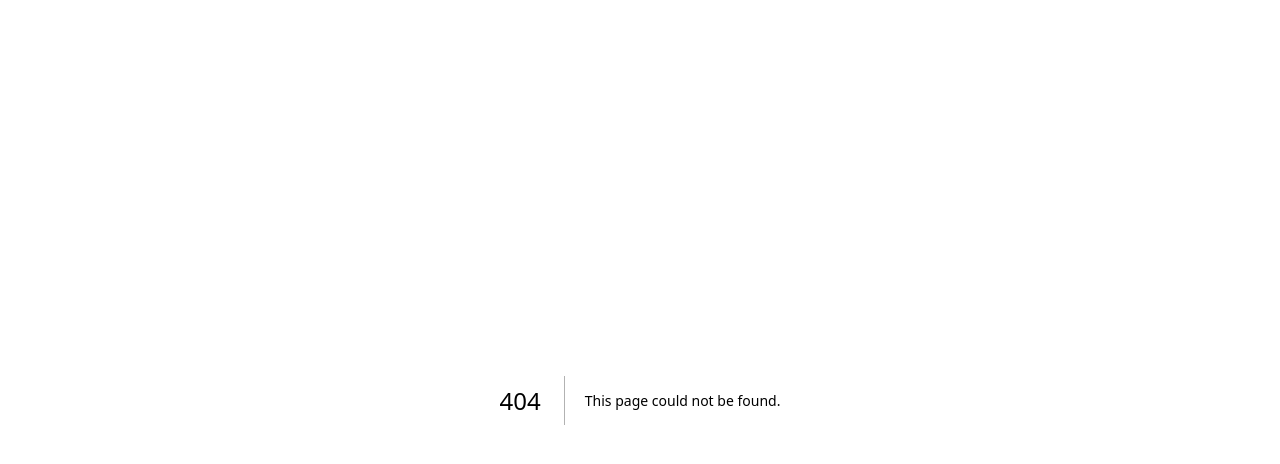
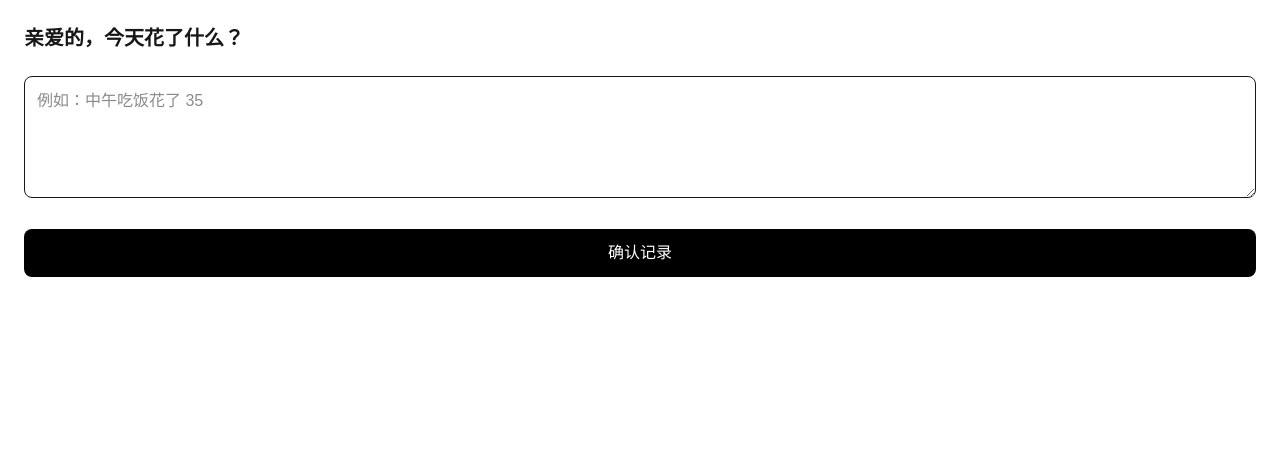
Before and after one commit to GinoGao666/cashflow-ai-planner, a Next.js app: page /expenses/new in a window 1280 px wide. Before the commit this address had no page. Shown: the top 464 px of the page. Built offline with nearby package versions, Linux system fonts and the light colour scheme; no server answers.

Commit message:
Add files via upload

```diff
--- /dev/null
+++ b/app/expenses/new/page.tsx
@@ -0,0 +1,80 @@
+'use client'
+
+import { useState } from 'react'
+import { useRouter } from 'next/navigation'
+import { supabase } from '@/lib/supabaseClient'
+
+export default function NewExpensePage() {
+  const router = useRouter()
+  const [text, setText] = useState('')
+  const [loading, setLoading] = useState(false)
+  const [error, setError] = useState<string | null>(null)
+
+  const submit = async () => {
+    if (!text) {
+      setError('亲爱的，说一句你花了什么就好 💬')
+      return
+    }
+
+    setLoading(true)
+    setError(null)
+
+    const {
+      data: { user },
+    } = await supabase.auth.getUser()
+
+    if (!user) {
+      router.replace('/login')
+      return
+    }
+
+    const res = await fetch('/api/ai/classify', {
+      method: 'POST',
+      headers: { 'Content-Type': 'application/json' },
+      body: JSON.stringify({ text }),
+    })
+
+    if (!res.ok) {
+      setError('AI 没听懂，再说一次好吗 🥺')
+      setLoading(false)
+      return
+    }
+
+    const { category, amount } = await res.json()
+
+    await supabase.from('expenses').insert({
+      user_id: user.id,
+      category,
+      amount,
+      note: text,
+    })
+
+    router.replace('/budget')
+  }
+
+  return (
+    <div className="p-6 space-y-6">
+      <h1 className="text-xl font-bold">
+        亲爱的，今天花了什么？
+      </h1>
+
+      <textarea
+        className="w-full border rounded-lg p-3"
+        rows={4}
+        placeholder="例如：中午吃饭花了 35"
+        value={text}
+        onChange={(e) => setText(e.target.value)}
+      />
+
+      {error && <p className="text-red-500 text-sm">{error}</p>}
+
+      <button
+        onClick={submit}
+        disabled={loading}
+        className="w-full bg-black text-white py-3 rounded-lg disabled:opacity-50"
+      >
+        {loading ? 'AI 识别中...' : '确认记录'}
+      </button>
+    </div>
+  )
+}
```
